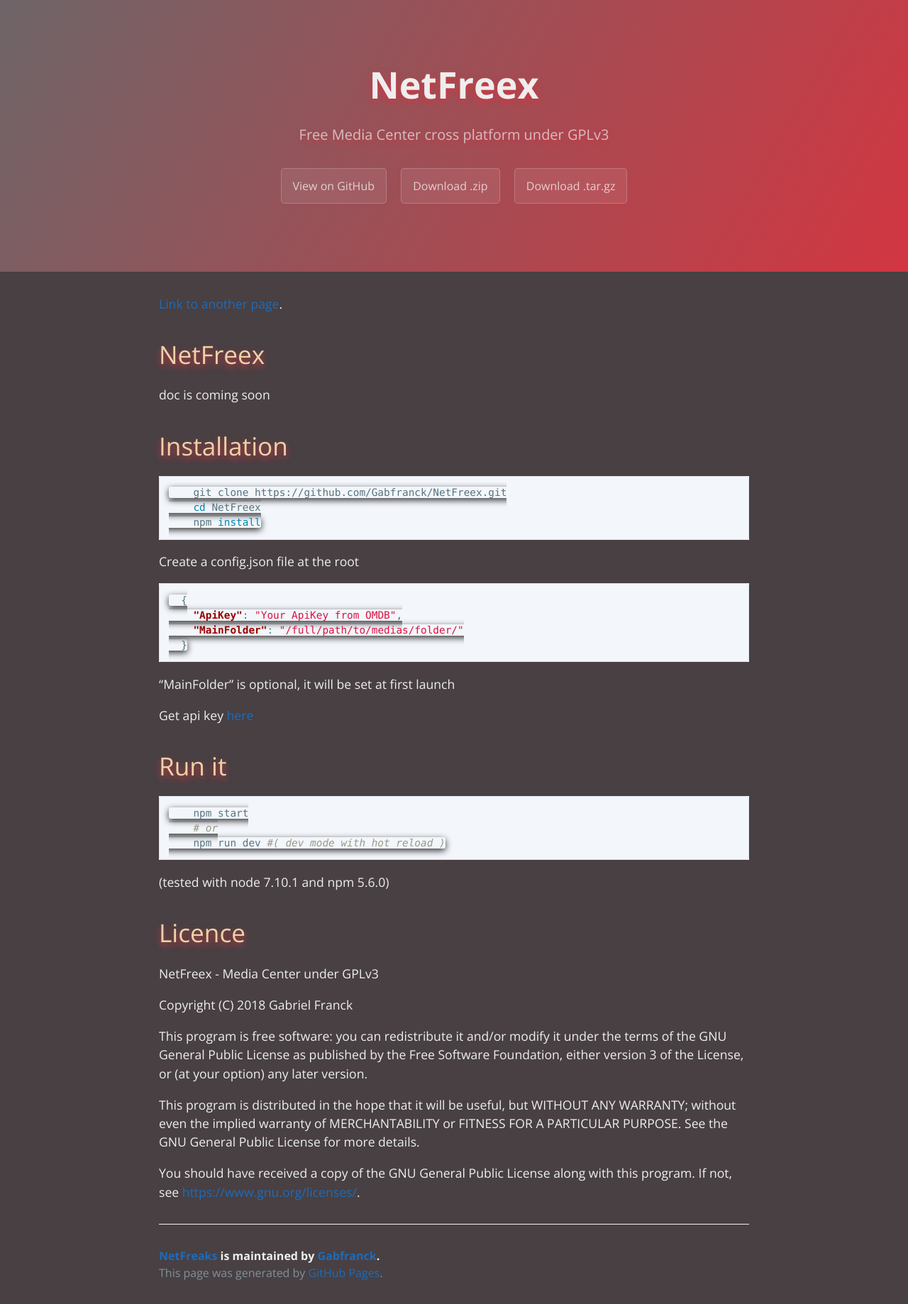
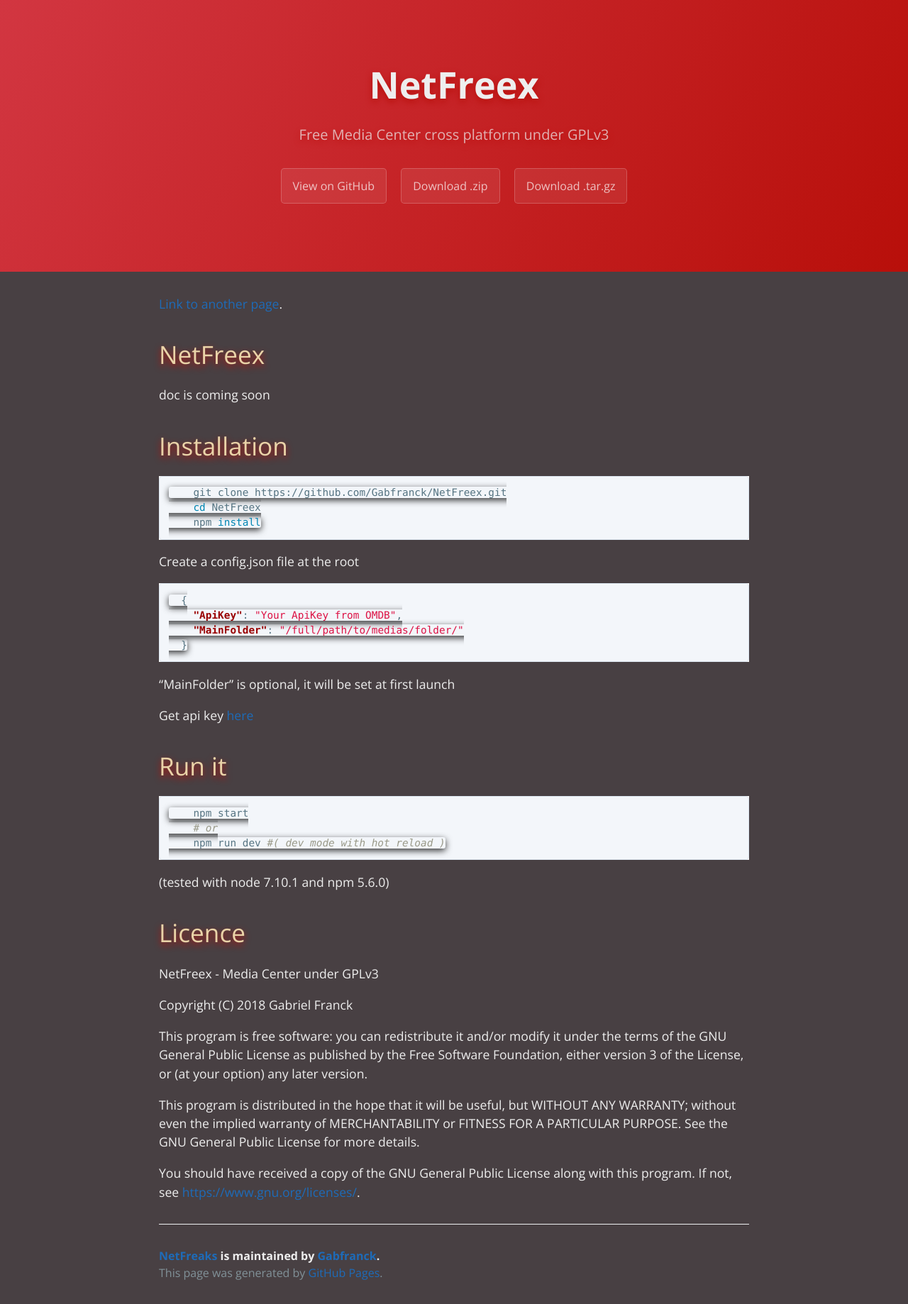
Before and after one commit to Gabfranck/NetFreaks, a Jekyll site: the page built from index.md, in a window 1280 px wide. Shown: the whole page at 71% size. Built offline with Jekyll 4.4.1, drawn with Linux system fonts in a browser that asks for light colours.

Commit message:
change colors again

```diff
--- a/_sass/variables.scss
+++ b/_sass/variables.scss
@@ -4,8 +4,8 @@
 
 // Headers
 $header-heading-color: #EAD3A8 !default;
-$header-bg-color: #D23641  !default;
-$header-bg-color-secondary: #6E6568!default;
+$header-bg-color: #b80f0a !default;
+$header-bg-color-secondary: #D23641!default;
 
 // Text
 $section-headings-color: #EAD3A8 !default;
--- a/assets/css/style.scss
+++ b/assets/css/style.scss
@@ -6,6 +6,6 @@
 h1, h2, h3, h4, h5{
   color: #eee ;
   font-weight: bold;
-  text-shadow: 0 4px 10px #D23641;
+  text-shadow: 0 4px 10px #b80f0a;
   /*rgba(255,255,255,0.5)*/
 }
```
